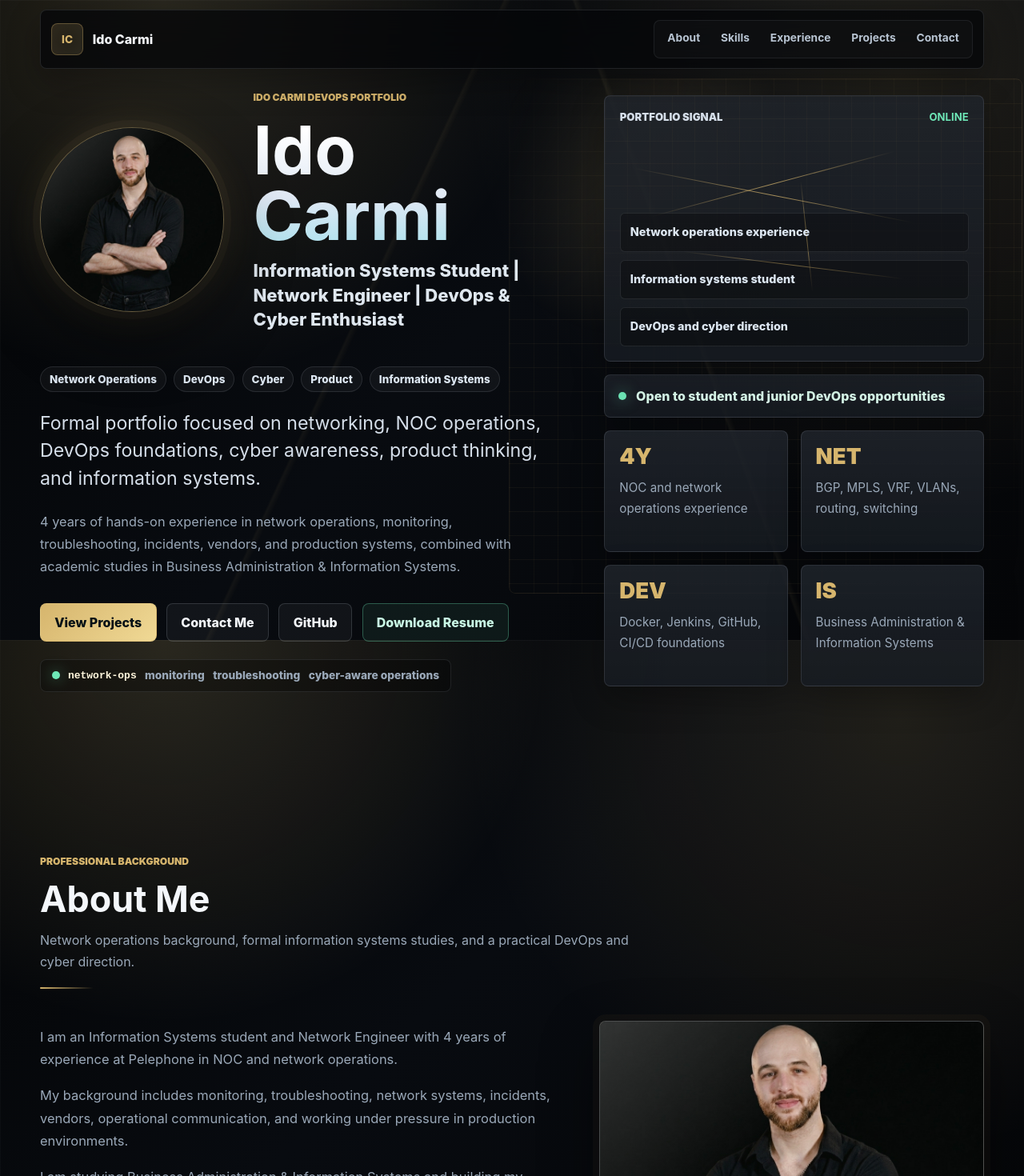
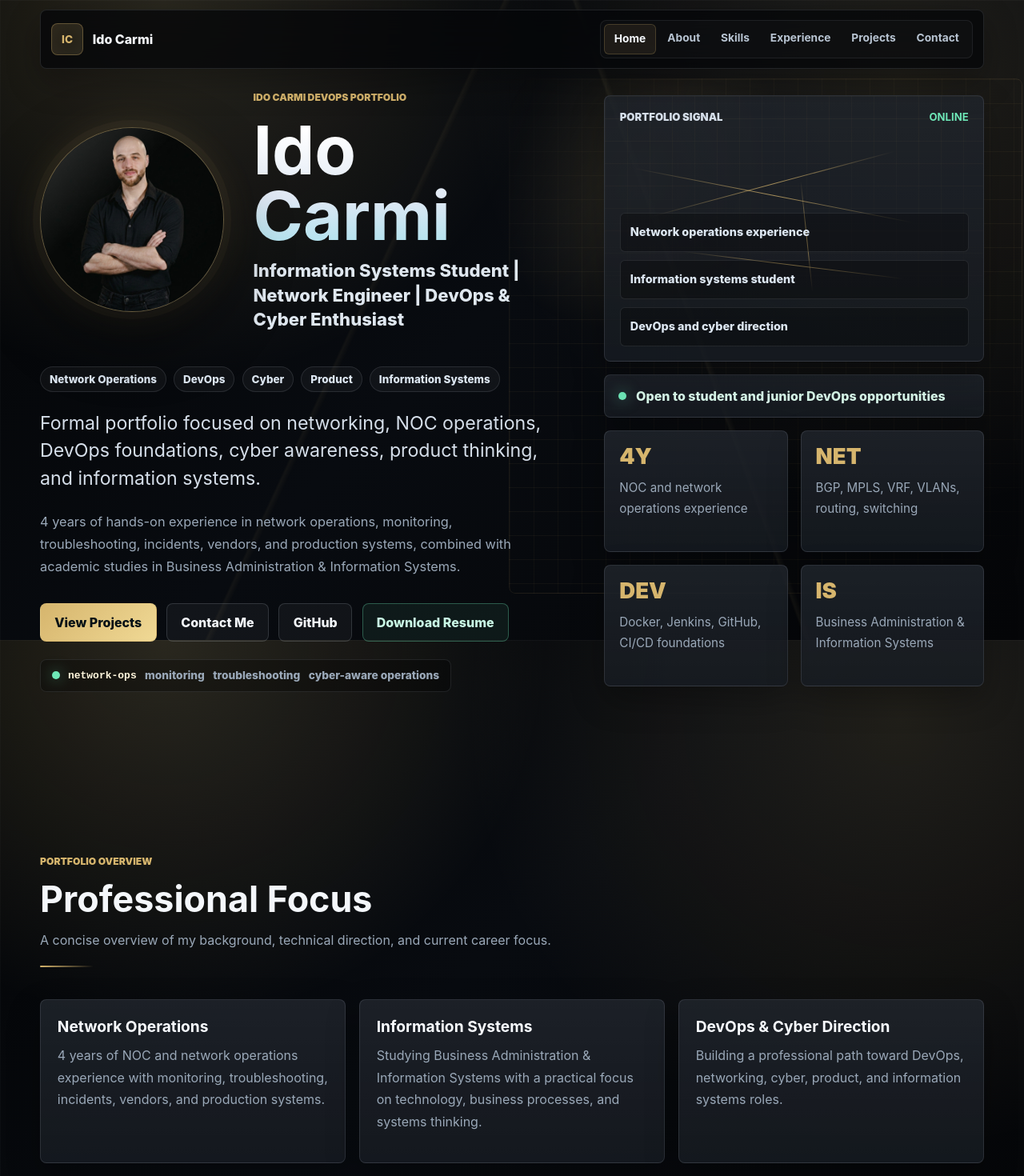
Before and after one commit to idocarmi1/ido-carmi-devops-portfolio, a React (Vite) app: page / in a window 1280 px wide. Shown: the top 1470 px of the page at 80% size. Built offline with nearby package versions, Linux system fonts and the light colour scheme.

Commit message:
Convert portfolio to multi-page routing

```diff
--- a/src/App.jsx
+++ b/src/App.jsx
@@ -1,51 +1,104 @@
-import About from "./components/About.jsx";
-import Contact from "./components/Contact.jsx";
-import Experience from "./components/Experience.jsx";
-import FeaturedProject from "./components/FeaturedProject.jsx";
-import Hero from "./components/Hero.jsx";
-import Notes from "./components/Notes.jsx";
-import Projects from "./components/Projects.jsx";
-import Roadmap from "./components/Roadmap.jsx";
-import Skills from "./components/Skills.jsx";
+import { useEffect, useState } from "react";
+import AboutPage from "./pages/AboutPage.jsx";
+import ContactPage from "./pages/ContactPage.jsx";
+import ExperiencePage from "./pages/ExperiencePage.jsx";
+import Home from "./pages/Home.jsx";
+import ProjectsPage from "./pages/ProjectsPage.jsx";
+import SkillsPage from "./pages/SkillsPage.jsx";
 
 const navItems = [
-  ["About", "#about"],
-  ["Skills", "#skills"],
-  ["Experience", "#experience"],
-  ["Projects", "#projects"],
-  ["Contact", "#contact"],
+  ["Home", "/"],
+  ["About", "/about"],
+  ["Skills", "/skills"],
+  ["Experience", "/experience"],
+  ["Projects", "/projects"],
+  ["Contact", "/contact"],
 ];
 
+const routes = {
+  "/": <Home />,
+  "/about": <AboutPage />,
+  "/skills": <SkillsPage />,
+  "/experience": <ExperiencePage />,
+  "/projects": <ProjectsPage />,
+  "/contact": <ContactPage />,
+};
+
+function getCurrentPath() {
+  return window.location.pathname in routes ? window.location.pathname : "/";
+}
+
 function App() {
+  const [currentPath, setCurrentPath] = useState(getCurrentPath);
+  const currentPage = routes[currentPath] || routes["/"];
+
+  useEffect(() => {
+    const handlePopState = () => setCurrentPath(getCurrentPath());
+    window.addEventListener("popstate", handlePopState);
+    return () => window.removeEventListener("popstate", handlePopState);
+  }, []);
+
+  useEffect(() => {
+    const handleDocumentClick = (event) => {
+      const link = event.target.closest("a");
+      if (!link || event.defaultPrevented || link.target || link.hasAttribute("download")) {
+        return;
+      }
+
+      const url = new URL(link.href);
+      if (url.origin !== window.location.origin || !(url.pathname in routes)) {
+        return;
+      }
+
+      event.preventDefault();
+      if (url.pathname !== window.location.pathname) {
+        window.history.pushState({}, "", url.pathname);
+        setCurrentPath(url.pathname);
+      }
+      window.scrollTo({ top: 0, behavior: "smooth" });
+    };
+
+    document.addEventListener("click", handleDocumentClick);
+    return () => document.removeEventListener("click", handleDocumentClick);
+  }, []);
+
+  const navigate = (path) => (event) => {
+    event.preventDefault();
+    if (path === currentPath) {
+      window.scrollTo({ top: 0, behavior: "smooth" });
+      return;
+    }
+    window.history.pushState({}, "", path);
+    setCurrentPath(path);
+    window.scrollTo({ top: 0, behavior: "smooth" });
+  };
+
   return (
     <div className="site-shell">
-      <a className="skip-link" href="#top">
+      <a className="skip-link" href="#main-content">
         Skip to main content
       </a>
       <header className="site-header">
-        <a className="brand" href="#top" aria-label="Ido Carmi portfolio home">
+        <a className="brand" href="/" onClick={navigate("/")} aria-label="Ido Carmi portfolio home">
           <span className="brand-mark">IC</span>
           <span>Ido Carmi</span>
         </a>
         <nav className="nav-links" aria-label="Main navigation">
-          {navItems.map(([label, href]) => (
-            <a key={href} href={href}>
+          {navItems.map(([label, path]) => (
+            <a
+              aria-current={currentPath === path ? "page" : undefined}
+              href={path}
+              key={path}
+              onClick={navigate(path)}
+            >
               {label}
             </a>
           ))}
         </nav>
       </header>
 
-      <main id="top">
-        <Hero />
-        <About />
-        <Skills />
-        <Experience />
-        <FeaturedProject />
-        <Projects />
-        <Roadmap />
-        <Notes />
-        <Contact />
+      <main className="page-main" id="main-content">
+        {currentPage}
       </main>
     </div>
   );
--- a/src/components/Hero.jsx
+++ b/src/components/Hero.jsx
@@ -38,10 +38,10 @@ function Hero() {
           Administration & Information Systems.
         </p>
         <div className="hero-actions" aria-label="Primary portfolio links">
-          <a className="button primary" href="#projects">
+          <a className="button primary" href="/projects">
             View Projects
           </a>
-          <a className="button secondary" href="#contact">
+          <a className="button secondary" href="/contact">
             Contact Me
           </a>
           <a className="button secondary" href={links.github} target="_blank" rel="noreferrer">
--- /dev/null
+++ b/src/pages/AboutPage.jsx
@@ -0,0 +1,7 @@
+import About from "../components/About.jsx";
+
+function AboutPage() {
+  return <About />;
+}
+
+export default AboutPage;
--- /dev/null
+++ b/src/pages/ContactPage.jsx
@@ -0,0 +1,7 @@
+import Contact from "../components/Contact.jsx";
+
+function ContactPage() {
+  return <Contact />;
+}
+
+export default ContactPage;
--- /dev/null
+++ b/src/pages/ExperiencePage.jsx
@@ -0,0 +1,7 @@
+import Experience from "../components/Experience.jsx";
+
+function ExperiencePage() {
+  return <Experience />;
+}
+
+export default ExperiencePage;
--- /dev/null
+++ b/src/pages/Home.jsx
@@ -0,0 +1,43 @@
+import Hero from "../components/Hero.jsx";
+
+const previewCards = [
+  {
+    title: "Network Operations",
+    text: "4 years of NOC and network operations experience with monitoring, troubleshooting, incidents, vendors, and production systems.",
+  },
+  {
+    title: "Information Systems",
+    text: "Studying Business Administration & Information Systems with a practical focus on technology, business processes, and systems thinking.",
+  },
+  {
+    title: "DevOps & Cyber Direction",
+    text: "Building a professional path toward DevOps, networking, cyber, product, and information systems roles.",
+  },
+];
+
+function Home() {
+  return (
+    <>
+      <Hero />
+      <section className="section home-preview" aria-labelledby="home-preview-title">
+        <div className="section-header">
+          <p className="eyebrow">Portfolio Overview</p>
+          <h2 id="home-preview-title">Professional Focus</h2>
+          <p>
+            A concise overview of my background, technical direction, and current career focus.
+          </p>
+        </div>
+        <div className="card-grid">
+          {previewCards.map((card) => (
+            <article className="card" key={card.title}>
+              <h3>{card.title}</h3>
+              <p>{card.text}</p>
+            </article>
+          ))}
+        </div>
+      </section>
+    </>
+  );
+}
+
+export default Home;
--- /dev/null
+++ b/src/pages/ProjectsPage.jsx
@@ -0,0 +1,13 @@
+import FeaturedProject from "../components/FeaturedProject.jsx";
+import Projects from "../components/Projects.jsx";
+
+function ProjectsPage() {
+  return (
+    <>
+      <FeaturedProject />
+      <Projects />
+    </>
+  );
+}
+
+export default ProjectsPage;
--- /dev/null
+++ b/src/pages/SkillsPage.jsx
@@ -0,0 +1,7 @@
+import Skills from "../components/Skills.jsx";
+
+function SkillsPage() {
+  return <Skills />;
+}
+
+export default SkillsPage;
--- a/src/styles.css
+++ b/src/styles.css
@@ -165,9 +165,18 @@ code {
 }
 
 .nav-links a:hover,
-.nav-links a:focus-visible {
+.nav-links a:focus-visible,
+.nav-links a[aria-current="page"] {
   background: rgba(214, 181, 109, 0.09);
   color: var(--text);
+}
+
+.nav-links a[aria-current="page"] {
+  border: 1px solid rgba(214, 181, 109, 0.22);
+}
+
+.page-main {
+  min-height: calc(100dvh - 5rem);
 }
 
 .section {
```
